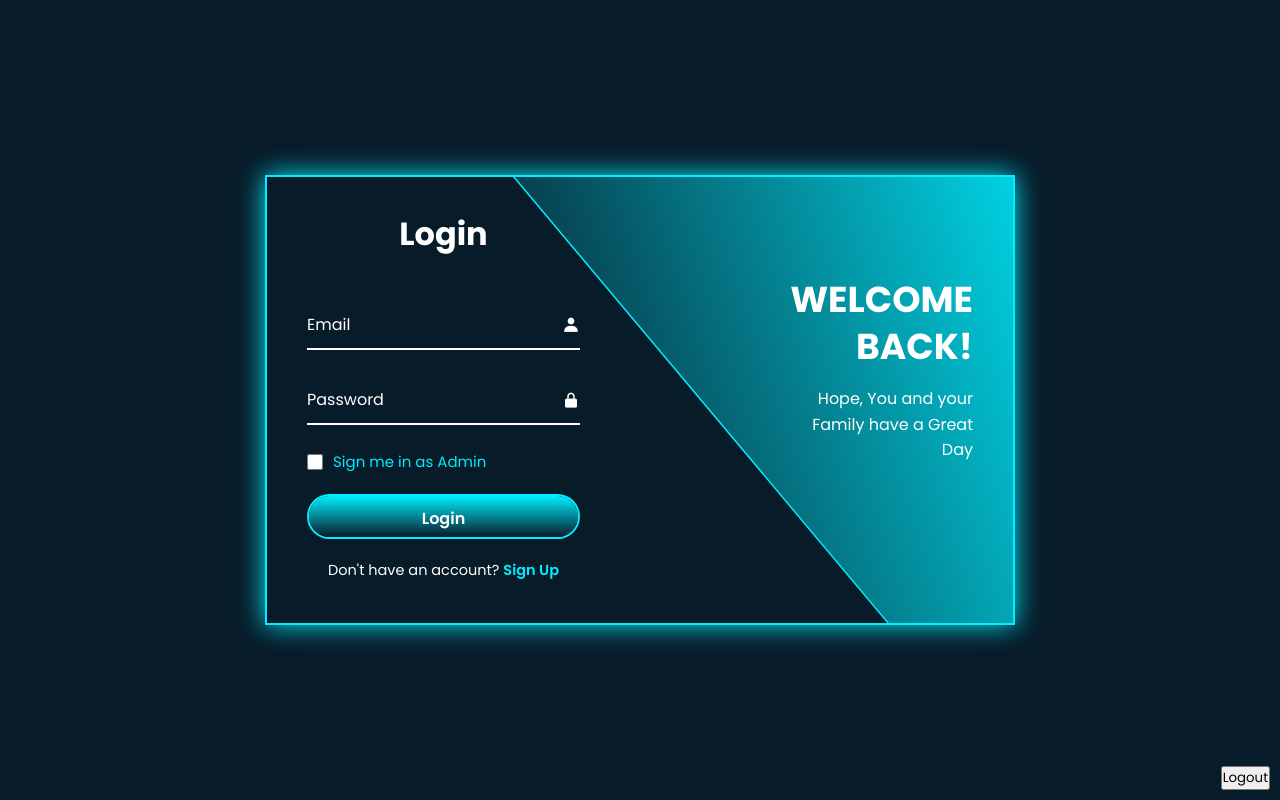
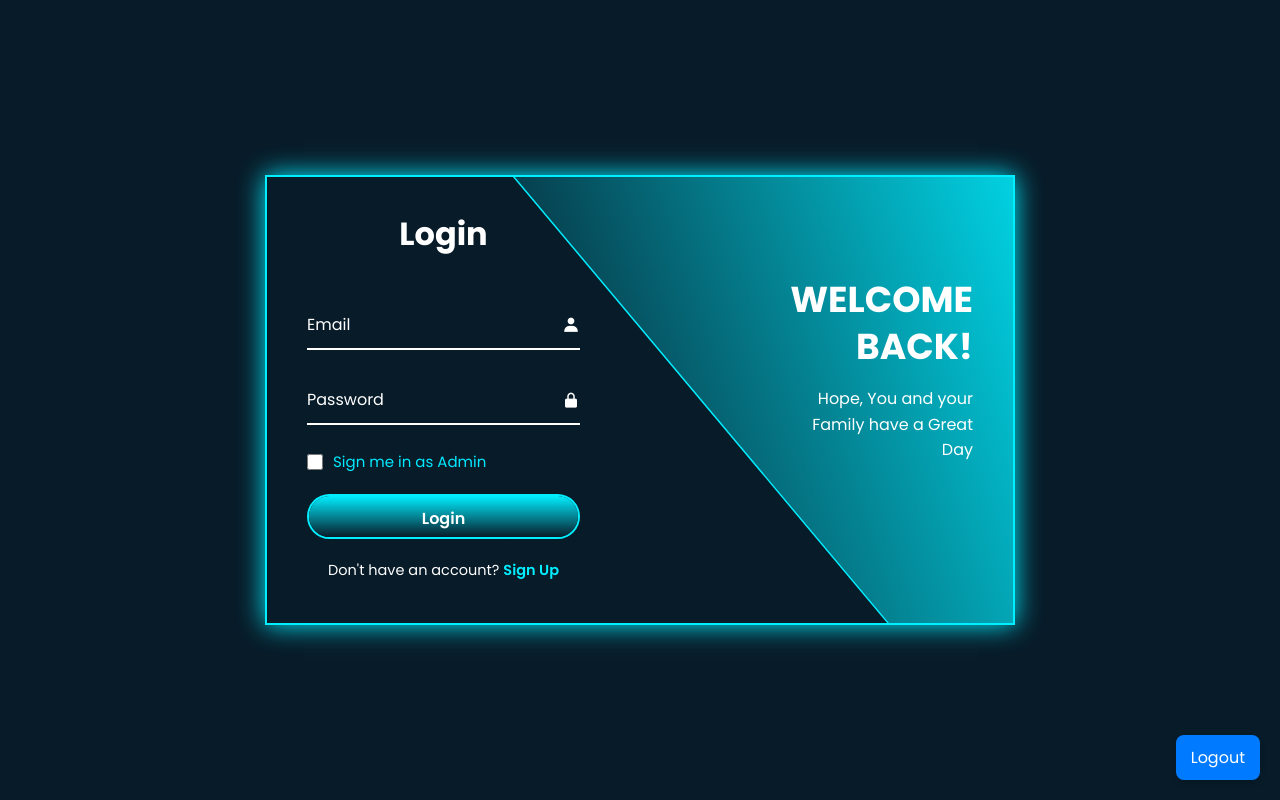
Before and after one commit to mohassan5286/Software-Engineering, a React (Create React App) app in the folder frontend/: page / in a window 1280 px wide. Built offline with nearby package versions, Linux system fonts and the light colour scheme; sample sign-in values are in the browser's storage.

Commit message:
add logout button

```diff
--- a/frontend/src/App.js
+++ b/frontend/src/App.js
@@ -98,9 +98,26 @@ function App() {
         <Route path="/*" element={<Nopage />} />
       </Routes>
       {user_id && (
-        <button onClick={handleLogout} style={{ position: 'fixed', bottom: 10, right: 10 }}>
-          Logout
-        </button>
+        <button
+        onClick={handleLogout}
+        style={{
+          position: 'fixed',
+          bottom: '20px',
+          right: '20px',
+          backgroundColor: '#007BFF',
+          color: 'white',
+          border: 'none',
+          borderRadius: '8px',
+          padding: '10px 15px',
+          cursor: 'pointer',
+          boxShadow: '0px 4px 6px rgba(0, 0, 0, 0.1)',
+          fontSize: '16px'
+        }}
+        onMouseOver={(e) => e.target.style.backgroundColor = '#0056b3'}
+        onMouseOut={(e) => e.target.style.backgroundColor = '#007BFF'}
+      >
+        Logout
+      </button>
       )}
     </>
   );
```
